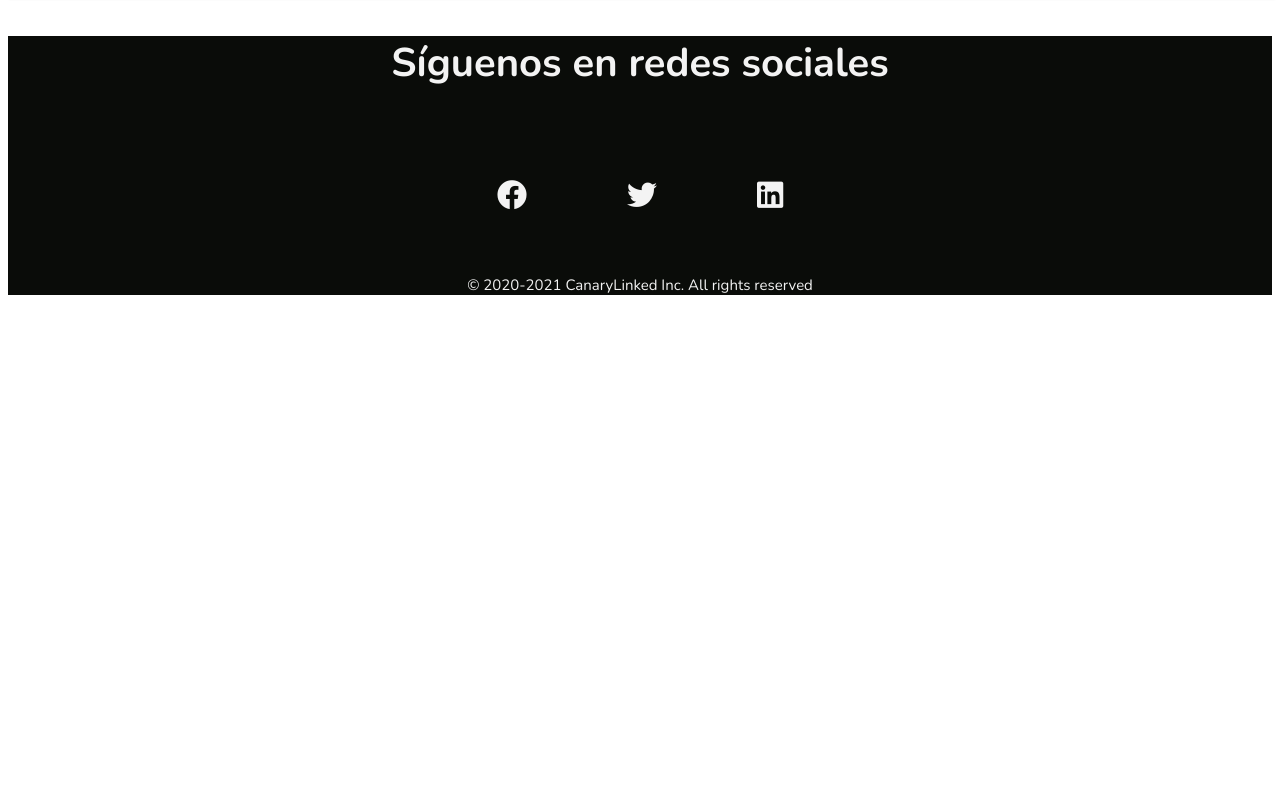
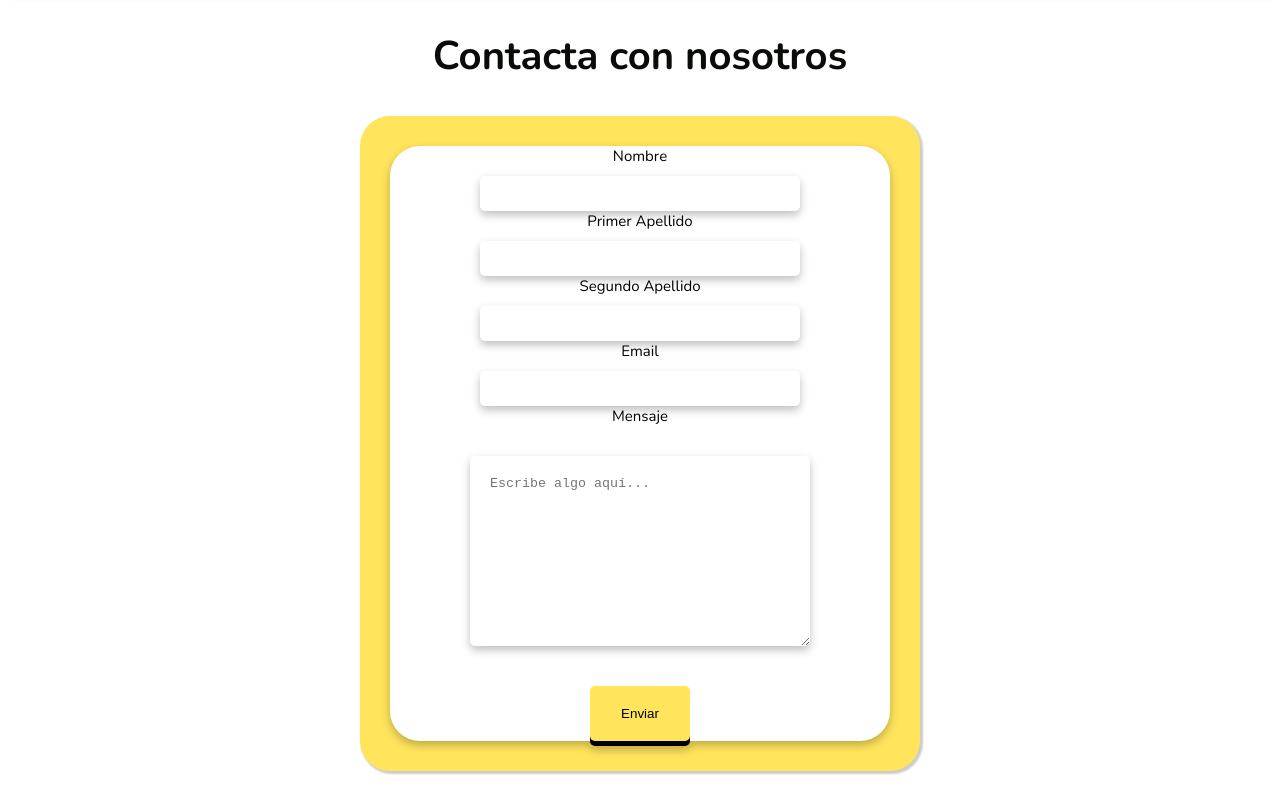
Before and after one commit to chuchanga/landing, a website built with Vite: page src/index.html in a window 1280 px wide. Shown: the part 3892-4680 px from the top of the page. Before the commit the page ends 4202 px from the top, so only its background shows below. Built offline with nearby package versions, Linux system fonts and the light colour scheme.

Commit message:
Añadido el formulario de contacto

```diff
--- a/src/index.html
+++ b/src/index.html
@@ -174,6 +174,37 @@
             </div>
           <div id="right-arrow" class="arrow"></div>
         </section>
+        <h2>Contacta con nosotros</h2>
+        <section class="form-contact">
+          <a name="contact"></a>
+          <form
+            id="form"
+            class="form-components"
+            action=""
+            name="form"
+            method="get"
+          >
+            <label class="name">Nombre</label>
+            <input type="text" name="name" id="name" />
+            <label class="name">Primer Apellido</label>
+            <input
+              type="text"
+              name="first_name"
+              id="first_name"
+            />
+            <label class="name">Segundo Apellido</label>
+            <input
+              type="text"
+              name="last_name"
+              id="last_name"
+            />
+            <label class="name">Email</label>
+            <input id="emailAddress" type="email" />
+            <label class="name">Mensaje</label>
+            <textarea id="textArea" name="textarea" rows="10" cols="50" placeholder="Escribe algo aquí..."></textarea>
+            <input id="btn-submit" type="button" class="button" value="Enviar">
+          </form>
+        </section>
     </main>
     <footer>
       <div class="bg-footer">
--- a/src/style.css
+++ b/src/style.css
@@ -273,6 +273,106 @@
   margin-right: 30px;
 }
 
+.form-contact {
+  width: 500px;
+  margin: auto;
+  padding: 30px;
+  background-color: var(--colorHover);
+  box-shadow: 2px 2px 2px 1px rgba(0, 0, 0, 0.2);
+  border-radius: 30px;
+}
+
+.form-components {
+  background-color: white;
+  border-radius: 30px;
+  display: flex;
+  flex-direction: column;
+  align-items: center;
+  width: 500px;
+  font-size: 15px;
+  filter: drop-shadow(0 4px 4px rgba(0, 0, 0, 0.25));
+}
+
+.form-components #name {
+  outline: none;
+  width: 300px;
+  margin-top: 10px;
+  padding: 10px;
+  border-radius: 5px;
+  border: none;
+  filter: drop-shadow(0 4px 4px rgba(0, 0, 0, 0.25));
+}
+
+.form-components #first_name {
+  outline: none;
+  width: 300px;
+  margin-top: 10px;
+  padding: 10px;
+  border-radius: 5px;
+  border: none;
+  filter: drop-shadow(0 4px 4px rgba(0, 0, 0, 0.25));
+}
+
+.form-components #last_name {
+  outline: none;
+  width: 300px;
+  margin-top: 10px;
+  padding: 10px;
+  border-radius: 5px;
+  border: none;
+  filter: drop-shadow(0 4px 4px rgba(0, 0, 0, 0.25));
+}
+
+.form-components #emailAddress {
+  outline: none;
+  width: 300px;
+  margin-top: 10px;
+  padding: 10px;
+  border-radius: 5px;
+  border: none;
+  filter: drop-shadow(0 4px 4px rgba(0, 0, 0, 0.25));
+}
+
+.form-components #textArea {
+  outline: none;
+  width: 300px;
+  margin-top: 30px;
+  border-radius: 5px;
+  border: none;
+  filter: drop-shadow(0 4px 4px rgba(0, 0, 0, 0.25));
+  padding: 20px;
+}
+
+.form-components #btn-submit {
+  outline: none;
+  width: 100px;
+  margin-top: 40px;
+  padding: 20px;
+  border-radius: 5px;
+  background-color: var(--colorHover);
+  cursor: pointer;
+  border: none;
+  -moz-box-shadow: 0 5px 0 0;
+  -webkit-box-shadow: 0 5px 0 0;
+  box-shadow: 0 5px 0 0;
+  transition: all 0.1s ease-in-out;
+  -webkit-transition: all 0.1s ease-in-out;
+  display: inline-block;
+  padding: 20px;
+}
+
+.form-components #btn-submit:active {
+  top: 4px;
+  -moz-box-shadow: 0 1px 0 0;
+  -webkit-box-shadow: 0 1px 0 0;
+  box-shadow: 0 1px 0 0;
+}
+
+.form-components #btn-submit:hover {
+  cursor: pointer;
+  background-color: var(--colorHover);
+}
+
 .bg-footer {
   color: var(--colorText);
   text-align: center;
```
